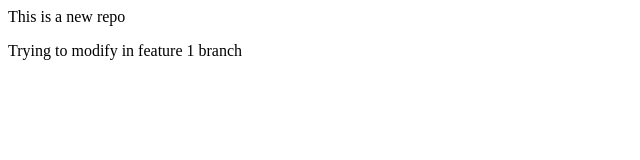
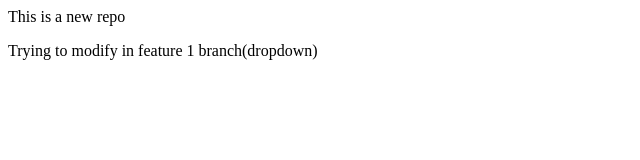
Before and after one commit to AnkithaShetty01/localrepo, a plain HTML site: page index.html in a window 1280 px wide. Shown: the full height of the page, 0-640 px from the left. Drawn offline with Linux system fonts and the light colour scheme.

```diff
--- a/index.html
+++ b/index.html
@@ -1,2 +1,2 @@
 <p>This is a new repo</p>
-<p>Trying to modify in feature 1 branch</p>
+<p>Trying to modify in feature 1 branch(dropdown)</p>
```
